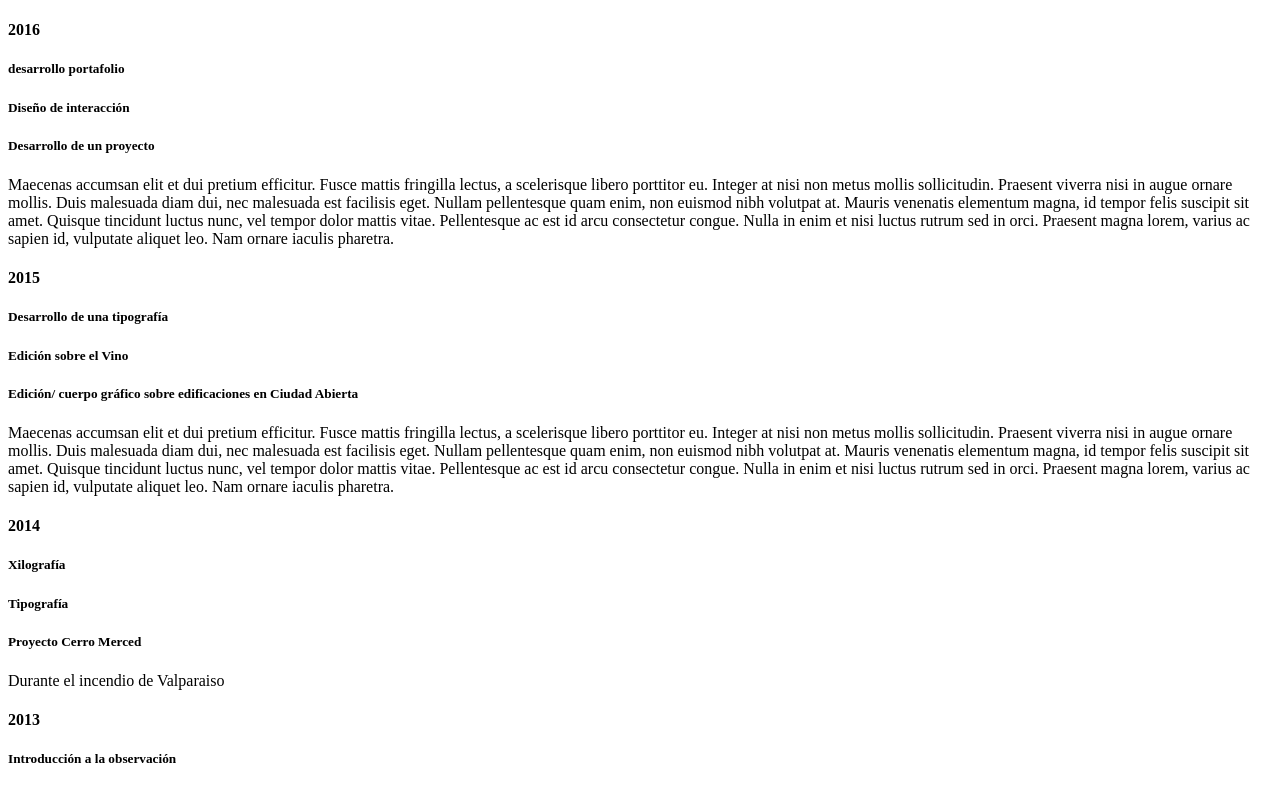
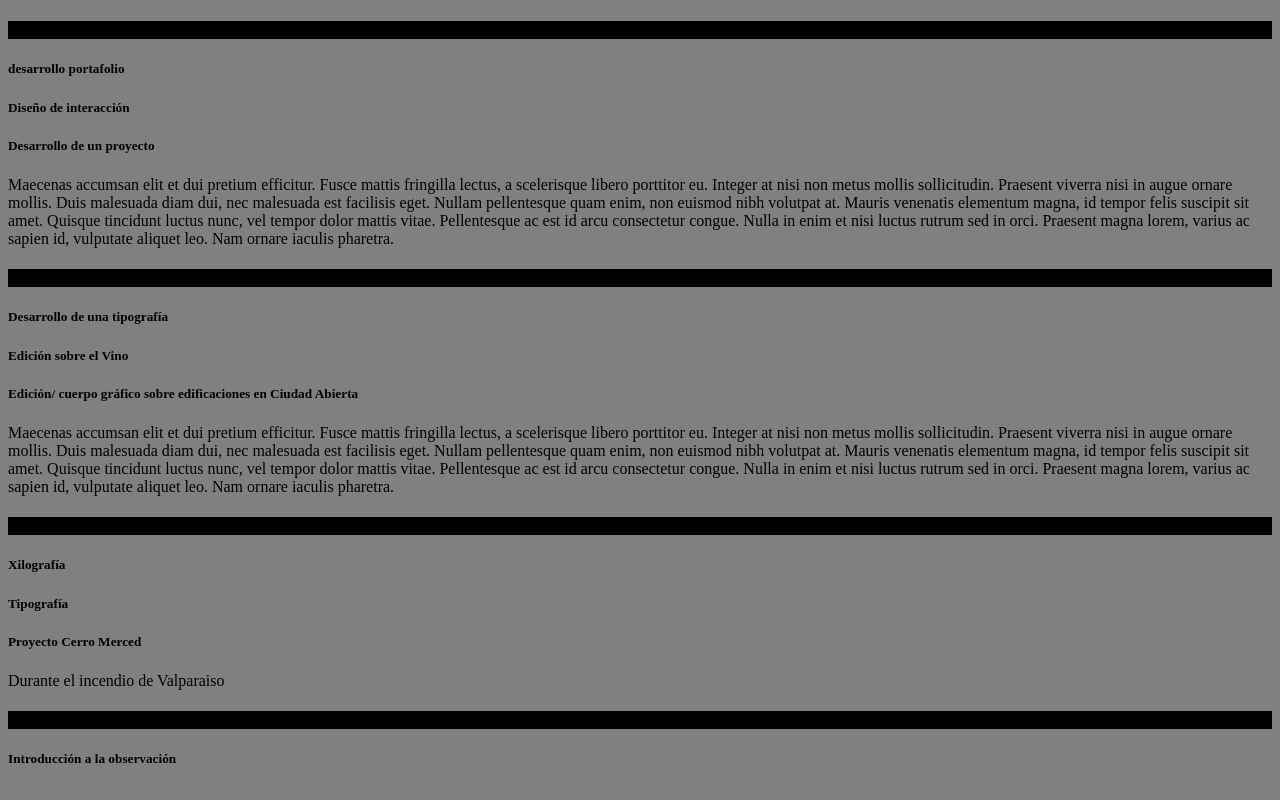
Before and after one commit to aucanlagomar/p.aucan, a plain HTML site: page index.html in a window 1280 px wide. Drawn offline with Linux system fonts and the light colour scheme.

Commit message:
Cambio en la gráfica
Aplicando primer acercamiento a las CSS

```diff
--- a/index.html
+++ b/index.html
@@ -6,23 +6,23 @@
 	</title>
 <meta charset="UTF-8">
 </head>
-<body>
-<h4>2016</h4>
+<body style="background-color:grey">
+<h4 style="font-family:times; background-color:black">2016</h4>
 <h5>desarrollo portafolio</h5>
 <h5>Diseño de interacción</h5>
 <h5>Desarrollo de un proyecto</h5>
 <p>Maecenas accumsan elit et dui pretium efficitur. Fusce mattis fringilla lectus, a scelerisque libero porttitor eu. Integer at nisi non metus mollis sollicitudin. Praesent viverra nisi in augue ornare mollis. Duis malesuada diam dui, nec malesuada est facilisis eget. Nullam pellentesque quam enim, non euismod nibh volutpat at. Mauris venenatis elementum magna, id tempor felis suscipit sit amet. Quisque tincidunt luctus nunc, vel tempor dolor mattis vitae. Pellentesque ac est id arcu consectetur congue. Nulla in enim et nisi luctus rutrum sed in orci. Praesent magna lorem, varius ac sapien id, vulputate aliquet leo. Nam ornare iaculis pharetra.</p>
-<h4>2015</h4>
+<h4 style="font-family:times; background-color:black">2015</h4>
 <h5>Desarrollo de una tipografía</h5>
 <h5>Edición sobre el Vino</h5>
 <h5>Edición/ cuerpo gráfico sobre edificaciones en Ciudad Abierta</h5>
 <p>Maecenas accumsan elit et dui pretium efficitur. Fusce mattis fringilla lectus, a scelerisque libero porttitor eu. Integer at nisi non metus mollis sollicitudin. Praesent viverra nisi in augue ornare mollis. Duis malesuada diam dui, nec malesuada est facilisis eget. Nullam pellentesque quam enim, non euismod nibh volutpat at. Mauris venenatis elementum magna, id tempor felis suscipit sit amet. Quisque tincidunt luctus nunc, vel tempor dolor mattis vitae. Pellentesque ac est id arcu consectetur congue. Nulla in enim et nisi luctus rutrum sed in orci. Praesent magna lorem, varius ac sapien id, vulputate aliquet leo. Nam ornare iaculis pharetra.</p>
-<h4>2014</h4>
+<h4 style="font-family:times; background-color:black">2014</h4>
 <h5>Xilografía</h5>
 <h5>Tipografía</h5>
 <h5>Proyecto Cerro Merced</h5>
 <p>Durante el incendio de Valparaiso</p>
-<h4>2013</h4>
+<h4 style="font-family:times; background-color:black">2013</h4>
 <h5>Introducción a la observación</h5>
 <p></p>
 <p></p>
```
